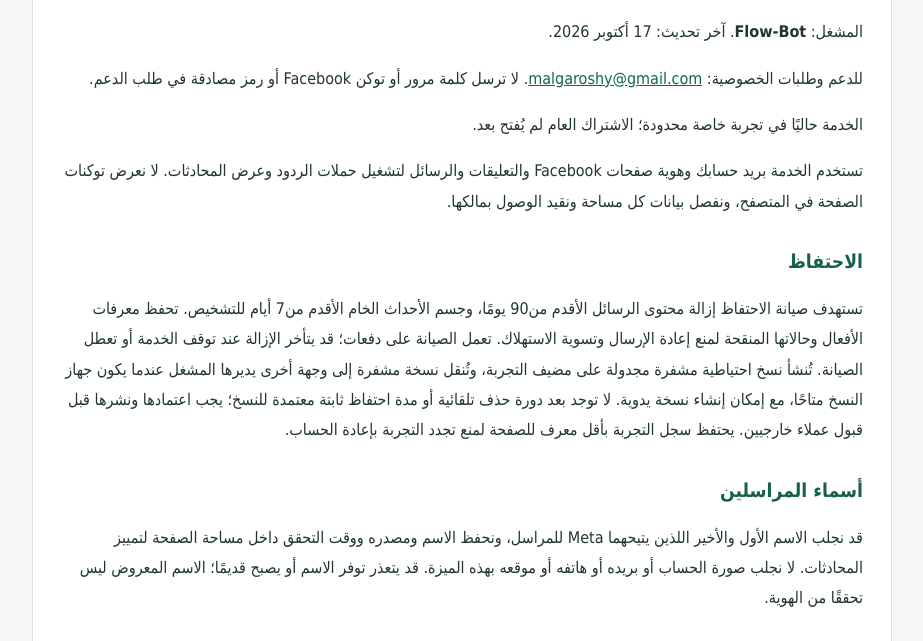
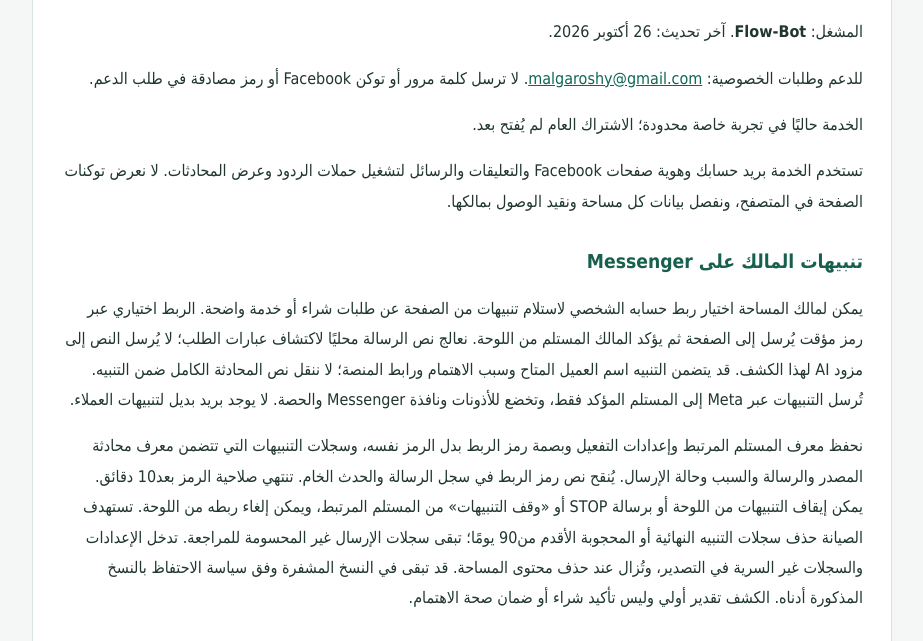
Before and after one commit to malgaroshy-maker/flow-bot-policy, a plain HTML site: page privacy.html in a window 1280 px wide. Shown: the part 130-771 px from the top of the page, without its empty margins (178-1101 px from the left). Drawn offline with Linux system fonts and the light colour scheme.

Commit message:
Disclose optional Page-to-owner Messenger lead alerts

```diff
--- a/privacy.html
+++ b/privacy.html
@@ -10,7 +10,7 @@
     <main>
       <article class="card">
         <h1>الخصوصية وحذف البيانات</h1>
-        <p>المشغل: <strong>Flow-Bot</strong>. آخر تحديث: 17 أكتوبر 2026.</p>
+        <p>المشغل: <strong>Flow-Bot</strong>. آخر تحديث: 26 أكتوبر 2026.</p>
         <p>للدعم وطلبات الخصوصية: <a href="mailto:malgaroshy@gmail.com">malgaroshy@gmail.com</a>. لا ترسل كلمة مرور أو توكن Facebook أو رمز مصادقة في طلب الدعم.</p>
         <p>الخدمة حاليًا في تجربة خاصة محدودة؛ الاشتراك العام لم يُفتح بعد.</p>
         <p>
@@ -18,6 +18,9 @@
           لتشغيل حملات الردود وعرض المحادثات. لا نعرض توكنات الصفحة في المتصفح،
           ونفصل بيانات كل مساحة ونقيد الوصول بمالكها.
         </p>
+        <h2>تنبيهات المالك على Messenger</h2>
+        <p>يمكن لمالك المساحة اختيار ربط حسابه الشخصي لاستلام تنبيهات من الصفحة عن طلبات شراء أو خدمة واضحة. الربط اختياري عبر رمز مؤقت يُرسل إلى الصفحة ثم يؤكد المالك المستلم من اللوحة. نعالج نص الرسالة محليًا لاكتشاف عبارات الطلب؛ لا يُرسل النص إلى مزود AI لهذا الكشف. قد يتضمن التنبيه اسم العميل المتاح وسبب الاهتمام ورابط المنصة؛ لا ننقل نص المحادثة الكامل ضمن التنبيه. تُرسل التنبيهات عبر Meta إلى المستلم المؤكد فقط، وتخضع للأذونات ونافذة Messenger والحصة. لا يوجد بريد بديل لتنبيهات العملاء.</p>
+        <p>نحفظ معرف المستلم المرتبط وإعدادات التفعيل وبصمة رمز الربط بدل الرمز نفسه، وسجلات التنبيهات التي تتضمن معرف محادثة المصدر والرسالة والسبب وحالة الإرسال. يُنقح نص رمز الربط في سجل الرسالة والحدث الخام. تنتهي صلاحية الرمز بعد10 دقائق. يمكن إيقاف التنبيهات من اللوحة أو برسالة STOP أو «وقف التنبيهات» من المستلم المرتبط، ويمكن إلغاء ربطه من اللوحة. تستهدف الصيانة حذف سجلات التنبيه النهائية أو المحجوبة الأقدم من90 يومًا؛ تبقى سجلات الإرسال غير المحسومة للمراجعة. تدخل الإعدادات والسجلات غير السرية في التصدير، وتُزال عند حذف محتوى المساحة. قد تبقى في النسخ المشفرة وفق سياسة الاحتفاظ بالنسخ المذكورة أدناه. الكشف تقدير أولي وليس تأكيد شراء أو ضمان صحة الاهتمام.</p>
         <h2>الاحتفاظ</h2>
         <p>
           تستهدف صيانة الاحتفاظ إزالة محتوى الرسائل الأقدم من90 يومًا، وجسم الأحداث الخام الأقدم من7 أيام
```
